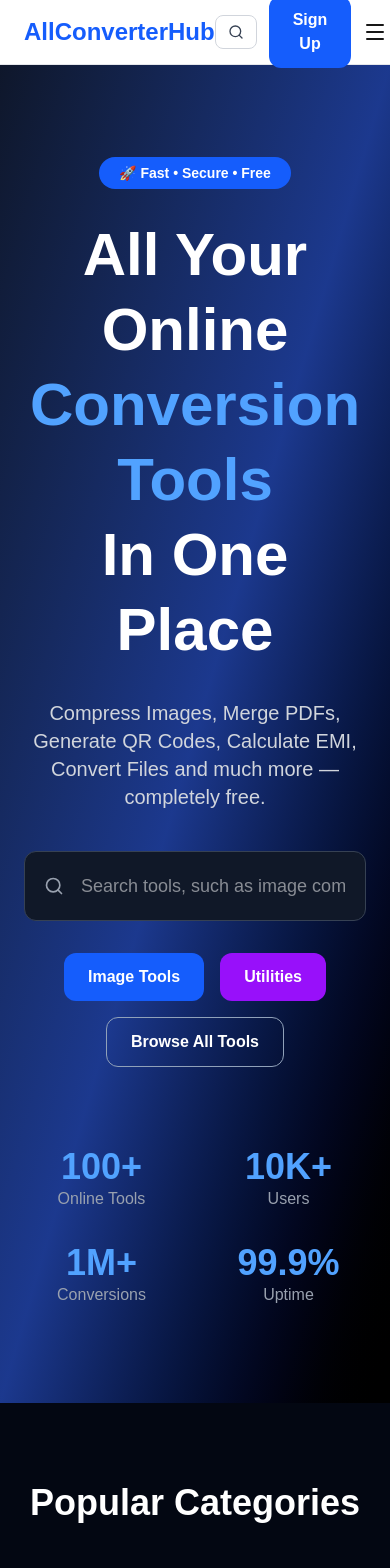
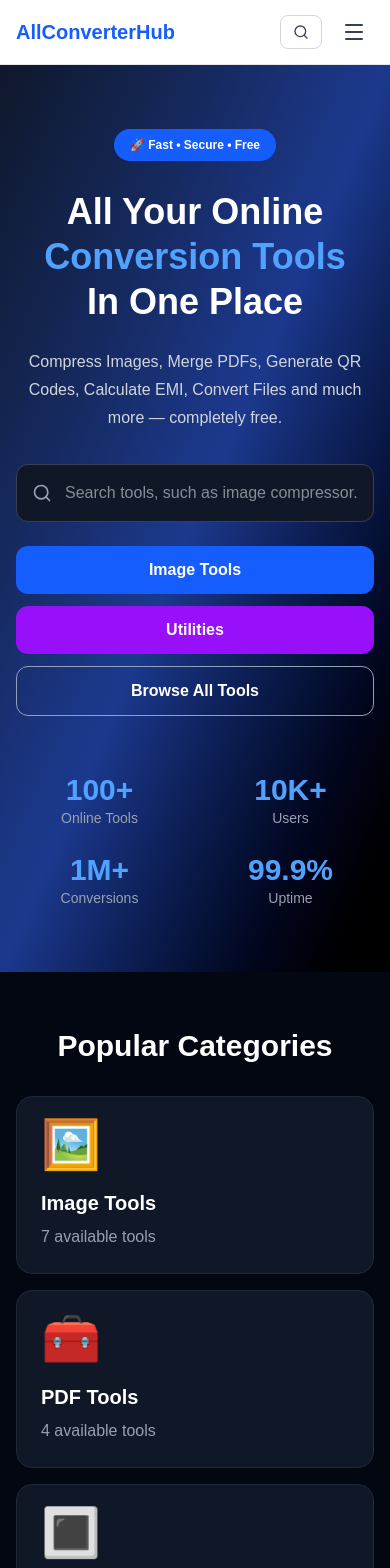
Before and after one commit to kumarmanoj396/allconverterhub, a Next.js app in the folder frontend/: page / in a window 390 px wide. Shown: the top 1568 px of the page. Built offline with nearby package versions, Linux system fonts and the light colour scheme.

Commit message:
feat(ui): improve mobile responsiveness

```diff
--- a/frontend/components/home/Categories.tsx
+++ b/frontend/components/home/Categories.tsx
@@ -18,22 +18,22 @@
 
 export default function Categories({ categories, selectedCategory, onCategorySelect }: CategoriesProps) {
   return (
-    <section className="bg-gray-950 py-20">
-      <div className="mx-auto max-w-7xl px-6">
-        <h2 className="mb-12 text-center text-4xl font-bold text-white">
+    <section className="bg-gray-950 py-14 sm:py-20">
+      <div className="mx-auto max-w-7xl px-4 sm:px-6">
+        <h2 className="mb-8 text-center text-3xl font-bold text-white sm:mb-12 sm:text-4xl">
           Popular Categories
         </h2>
 
-        <div className="grid gap-6 md:grid-cols-3">
+        <div className="grid gap-4 sm:grid-cols-2 sm:gap-6 lg:grid-cols-3">
           {categories.map((category) => (
             <button
               key={category.title}
               onClick={() => onCategorySelect(category.title)}
-              className={`rounded-2xl border p-8 text-left transition hover:-translate-y-2 hover:border-blue-500 ${selectedCategory === category.title ? "border-blue-500 bg-blue-950" : "border-gray-800 bg-gray-900"}`}
+              className={`rounded-2xl border p-6 text-left transition hover:-translate-y-2 hover:border-blue-500 sm:p-8 ${selectedCategory === category.title ? "border-blue-500 bg-blue-950" : "border-gray-800 bg-gray-900"}`}
             >
               <div className="text-5xl">{icons[category.title] ?? "🧰"}</div>
 
-              <h3 className="mt-6 text-2xl font-bold text-white">
+              <h3 className="mt-5 text-xl font-bold text-white sm:mt-6 sm:text-2xl">
                 {category.title}
               </h3>
 
--- a/frontend/components/home/FeaturedTools.tsx
+++ b/frontend/components/home/FeaturedTools.tsx
@@ -23,12 +23,12 @@
   const showCollections = !query && selectedCategory === "All";
 
   return (
-    <section id="tool-discovery" className="scroll-mt-20 bg-slate-950 py-24">
-      <div className="mx-auto max-w-7xl px-6">
+    <section id="tool-discovery" className="scroll-mt-20 bg-slate-950 py-16 sm:py-24">
+      <div className="mx-auto max-w-7xl px-4 sm:px-6">
         <div className="flex flex-col gap-4 sm:flex-row sm:items-end sm:justify-between">
           <div>
             <p className="text-sm font-semibold uppercase tracking-widest text-blue-400">Tool discovery</p>
-            <h2 className="mt-2 text-4xl font-bold text-white">Find the right tool quickly</h2>
+            <h2 className="mt-2 text-3xl font-bold text-white sm:text-4xl">Find the right tool quickly</h2>
             <p className="mt-3 text-gray-400">Search the tools currently available to use.</p>
           </div>
           {selectedCategory !== "All" && <button onClick={() => onCategorySelect("All")} className="self-start rounded-xl border border-slate-600 px-4 py-2 text-sm font-semibold text-white hover:border-blue-500">Clear filter</button>}
@@ -37,7 +37,7 @@
         {showCollections && <div className="mt-12 space-y-12"><ToolCollection title="Featured tools" description="Hand-picked tools to start with." tools={featuredTools} /><ToolCollection title="Popular right now" description="The tools people use most often." tools={popularTools} /></div>}
 
         <div className={`${showCollections ? "mt-16" : "mt-12"} flex items-center justify-between`}>
-          <h3 className="text-2xl font-bold text-white">{normalizedQuery ? "Search results" : selectedCategory === "All" ? "All available tools" : selectedCategory}</h3>
+          <h3 className="text-xl font-bold text-white sm:text-2xl">{normalizedQuery ? "Search results" : selectedCategory === "All" ? "All available tools" : selectedCategory}</h3>
           <span className="text-sm text-slate-400">{filteredTools.length} {filteredTools.length === 1 ? "tool" : "tools"}</span>
         </div>
         {filteredTools.length ? (
--- a/frontend/components/home/Hero.tsx
+++ b/frontend/components/home/Hero.tsx
@@ -11,13 +11,13 @@
 export default function Hero({ query, onQueryChange, onCategorySelect }: HeroProps) {
   return (
     <section className="bg-gradient-to-br from-slate-900 via-blue-900 to-black text-white">
-      <div className="mx-auto max-w-7xl px-6 py-24 text-center">
+      <div className="mx-auto max-w-7xl px-4 py-16 text-center sm:px-6 sm:py-24">
 
-        <span className="rounded-full bg-blue-600 px-5 py-2 text-sm font-semibold">
+        <span className="inline-flex rounded-full bg-blue-600 px-4 py-2 text-xs font-semibold sm:px-5 sm:text-sm">
           🚀 Fast • Secure • Free
         </span>
 
-        <h1 className="mt-8 text-6xl font-extrabold leading-tight">
+        <h1 className="mt-7 text-4xl font-extrabold leading-tight sm:mt-8 sm:text-5xl lg:text-6xl">
           All Your Online
           <br />
           <span className="text-blue-400">
@@ -27,25 +27,25 @@
           In One Place
         </h1>
 
-        <p className="mx-auto mt-8 max-w-3xl text-xl text-gray-300">
+        <p className="mx-auto mt-6 max-w-3xl text-base leading-7 text-gray-300 sm:mt-8 sm:text-xl sm:leading-8">
           Compress Images, Merge PDFs, Generate QR Codes,
           Calculate EMI, Convert Files and much more —
           completely free.
         </p>
 
-        <div className="relative mx-auto mt-10 max-w-2xl">
-          <Search className="pointer-events-none absolute left-5 top-1/2 h-5 w-5 -translate-y-1/2 text-gray-400" />
+        <div className="relative mx-auto mt-8 max-w-2xl sm:mt-10">
+          <Search className="pointer-events-none absolute left-4 top-1/2 h-5 w-5 -translate-y-1/2 text-gray-400 sm:left-5" />
           <input
             value={query}
             onChange={(event) => onQueryChange(event.target.value)}
             onFocus={() => document.getElementById("tool-discovery")?.scrollIntoView({ behavior: "smooth", block: "start" })}
-            className="w-full rounded-xl border border-gray-700 bg-gray-900 py-5 pl-14 pr-5 text-lg outline-none transition focus:border-blue-500"
+            className="w-full rounded-xl border border-gray-700 bg-gray-900 py-4 pl-12 pr-4 text-base outline-none transition focus:border-blue-500 sm:py-5 sm:pl-14 sm:pr-5 sm:text-lg"
             placeholder="Search tools, such as image compressor..."
             aria-label="Search available tools"
           />
         </div>
 
-        <div className="mt-8 flex flex-wrap justify-center gap-4">
+        <div className="mt-6 grid grid-cols-1 gap-3 sm:mt-8 sm:flex sm:flex-wrap sm:justify-center sm:gap-4">
 
           <button onClick={() => onCategorySelect("Image Tools")} className="rounded-xl bg-blue-600 px-6 py-3 font-semibold hover:bg-blue-700">
             Image Tools
@@ -61,26 +61,26 @@
 
         </div>
 
-        <div className="mt-20 grid grid-cols-2 gap-8 md:grid-cols-4">
+        <div className="mt-14 grid grid-cols-2 gap-6 sm:mt-20 sm:gap-8 md:grid-cols-4">
 
           <div>
-            <h2 className="text-4xl font-bold text-blue-400">100+</h2>
-            <p className="text-gray-400">Online Tools</p>
+            <h2 className="text-3xl font-bold text-blue-400 sm:text-4xl">100+</h2>
+            <p className="text-sm text-gray-400 sm:text-base">Online Tools</p>
           </div>
 
           <div>
-            <h2 className="text-4xl font-bold text-blue-400">10K+</h2>
-            <p className="text-gray-400">Users</p>
+            <h2 className="text-3xl font-bold text-blue-400 sm:text-4xl">10K+</h2>
+            <p className="text-sm text-gray-400 sm:text-base">Users</p>
           </div>
 
           <div>
-            <h2 className="text-4xl font-bold text-blue-400">1M+</h2>
-            <p className="text-gray-400">Conversions</p>
+            <h2 className="text-3xl font-bold text-blue-400 sm:text-4xl">1M+</h2>
+            <p className="text-sm text-gray-400 sm:text-base">Conversions</p>
           </div>
 
           <div>
-            <h2 className="text-4xl font-bold text-blue-400">99.9%</h2>
-            <p className="text-gray-400">Uptime</p>
+            <h2 className="text-3xl font-bold text-blue-400 sm:text-4xl">99.9%</h2>
+            <p className="text-sm text-gray-400 sm:text-base">Uptime</p>
           </div>
 
         </div>
--- a/frontend/components/layout/Header.tsx
+++ b/frontend/components/layout/Header.tsx
@@ -1,16 +1,19 @@
 "use client";
 import Link from "next/link";
-import { Menu } from "lucide-react";
+import { Menu, X } from "lucide-react";
+import { useState } from "react";
 import { APP } from "@/lib/constants";
 import { NAVIGATION } from "@/lib/navigation";
 import Button from "@/components/ui/Button";
 import GlobalToolSearch from "@/components/layout/GlobalToolSearch";
 
 export default function Header() {
+  const [isMenuOpen, setIsMenuOpen] = useState(false);
+
   return (
     <header className="sticky top-0 z-50 border-b border-gray-200 bg-white/90 backdrop-blur">
-      <div className="mx-auto flex h-16 max-w-7xl items-center justify-between px-6">
-        <Link href="/" className="text-2xl font-bold text-blue-600">
+      <div className="mx-auto flex h-16 max-w-7xl items-center justify-between px-4 sm:px-6">
+        <Link href="/" className="text-xl font-bold text-blue-600 sm:text-2xl">
           {APP.NAME}
         </Link>
 
@@ -32,13 +35,14 @@
             Login
           </button>
 
-          <Button>Sign Up</Button>
+          <Button className="hidden sm:block">Sign Up</Button>
 
-          <button className="md:hidden">
-            <Menu />
+          <button type="button" onClick={() => setIsMenuOpen((open) => !open)} className="rounded-lg p-2 text-gray-700 hover:bg-gray-100 md:hidden" aria-label={isMenuOpen ? "Close navigation menu" : "Open navigation menu"} aria-expanded={isMenuOpen}>
+            {isMenuOpen ? <X /> : <Menu />}
           </button>
         </div>
       </div>
+      {isMenuOpen && <nav className="border-t border-gray-200 bg-white px-4 py-3 shadow-lg md:hidden" aria-label="Mobile navigation"><div className="mx-auto grid max-w-7xl gap-1"><Link href="/" onClick={() => setIsMenuOpen(false)} className="rounded-lg px-3 py-3 font-semibold text-gray-800 hover:bg-gray-100">Home</Link>{NAVIGATION.filter((item) => item.href !== "/").map((item) => <Link key={item.title} href={item.href} onClick={() => setIsMenuOpen(false)} className="rounded-lg px-3 py-3 font-semibold text-gray-700 hover:bg-gray-100">{item.title}</Link>)}<div className="mt-2 grid grid-cols-2 gap-3 border-t border-gray-200 pt-3"><button className="rounded-lg border px-4 py-2 font-semibold text-gray-700">Login</button><Button>Sign Up</Button></div></div></nav>}
     </header>
   );
 }
--- a/frontend/components/layout/ToolLayout.tsx
+++ b/frontend/components/layout/ToolLayout.tsx
@@ -20,9 +20,9 @@
     <>
       <Header />
       <RecentToolTracker toolId={toolId} />
-      <main className="mx-auto max-w-7xl px-4 py-10">
-        <div className="mb-10">
-          <h1 className="text-4xl font-bold tracking-tight">
+      <main className="mx-auto max-w-7xl px-4 py-7 sm:px-6 sm:py-10">
+        <div className="mb-7 sm:mb-10">
+          <h1 className="text-3xl font-bold tracking-tight sm:text-4xl">
             {title}
           </h1>
 
```
